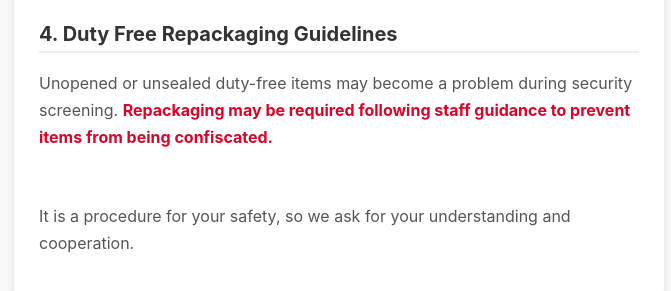
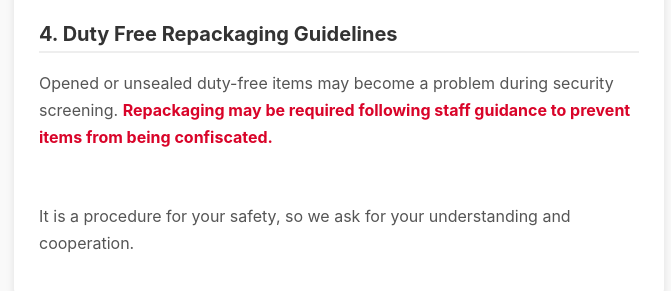
Before and after one commit to junjaeyoon-boop/ICN-Instructions-for-returning-to-terminal, a plain HTML site: page index.html in a window 1280 px wide. Shown: the part 1018-1309 px from the top of the page, 301-972 px from the left. Drawn offline with Linux system fonts and the light colour scheme.

Commit message:
Update fixed typo index.html
오탈자 수정

```diff
--- a/index.html
+++ b/index.html
@@ -111,7 +111,7 @@
         </div>
 
         <h2>4. Duty Free Repackaging Guidelines</h2>
-        <p>Unopened or unsealed duty-free items may become a problem during security screening. <strong>Repackaging may be required following staff guidance to prevent items from being confiscated.</strong></p>
+        <p>Opened or unsealed duty-free items may become a problem during security screening. <strong>Repackaging may be required following staff guidance to prevent items from being confiscated.</strong></p>
 
         <br>
         <p>It is a procedure for your safety, so we ask for your understanding and cooperation.</p>
```
